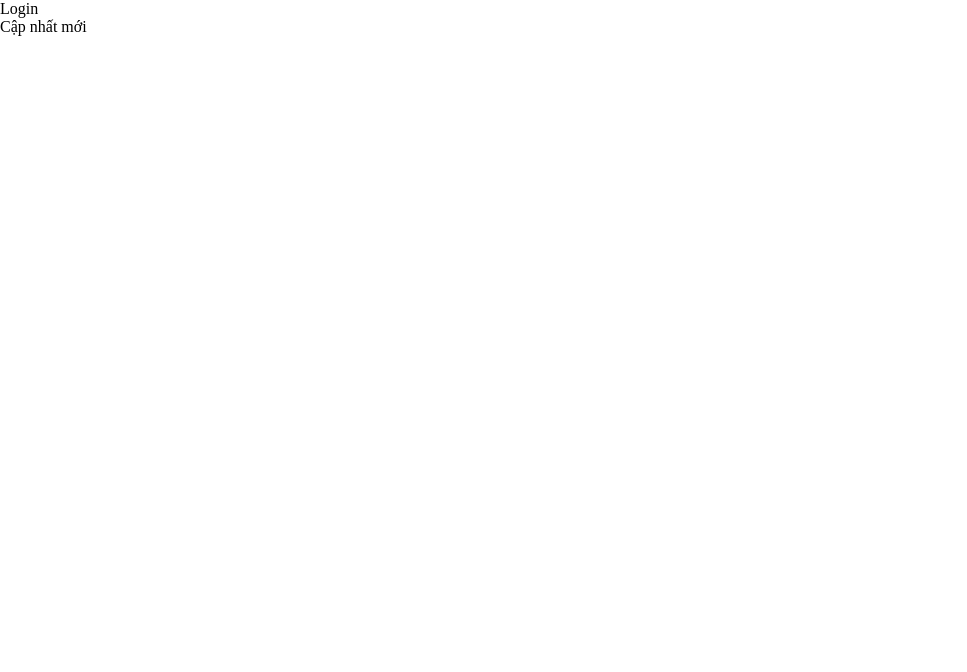
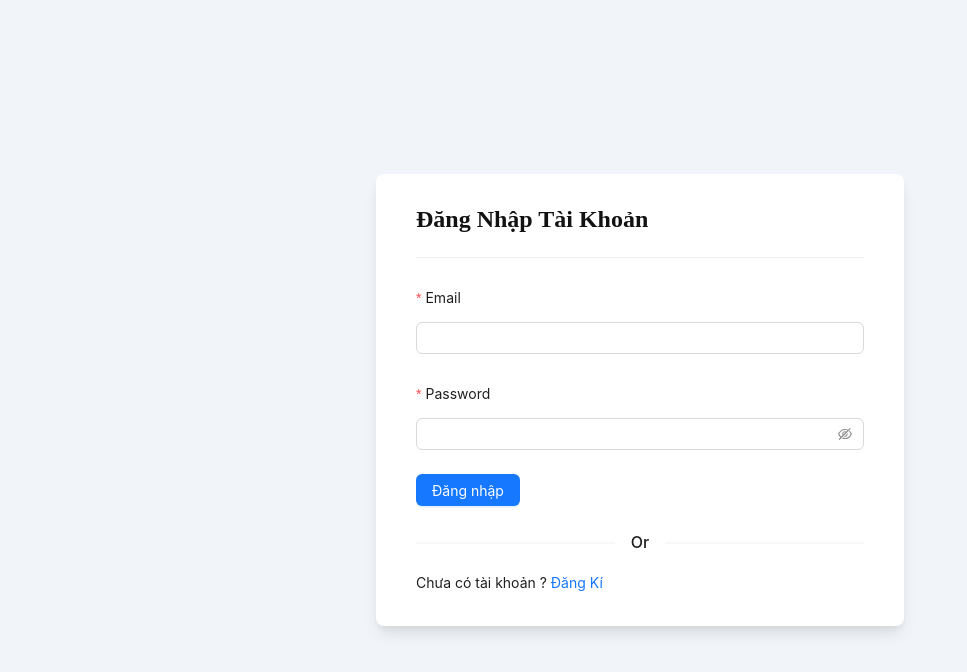
Before and after one commit to nguuyenthithuy/Book, a React (Vite) app: page /login in a window 1280 px wide. Shown: the top 672 px of the page, without its empty margins (0-967 px from the left). Built offline with nearby package versions, Linux system fonts and the light colour scheme.

Commit message:
Design Login And Chức Năng Login

```diff
--- a/src/pages/login/index.jsx
+++ b/src/pages/login/index.jsx
@@ -1,9 +1,91 @@
-const LoginPage = () => {
+import React, { useState } from "react";
+import {
+  Button,
+  Checkbox,
+  Divider,
+  Form,
+  Input,
+  message,
+  notification,
+} from "antd";
+import { callLogin } from "../../services/api";
+import { Link, useNavigate } from "react-router-dom";
+const Login = () => {
+  const [isLoading, setIsLoading] = useState(false);
+  const navigate = useNavigate();
+  const onFinish = async (values) => {
+    console.log(values);
+    const { username, password } = values;
+    const res = await callLogin(username, password);
+    console.log(res);
+    if (res && res.data) {
+      message.success("Đăng nhập thành công");
+      navigate("/");
+    } else {
+      notification.error({
+        message: "Có lỗi xảy ra",
+        description: "Thông tin tài khoản không chính xác",
+        duration: 5,
+      });
+    }
+  };
+
   return (
     <>
-      <div>Login</div>
-      <div>Cập nhất mới</div>
+      <div className="register__page">
+        <main className="main">
+          <section className="wrapper">
+            <div className="heading">
+              <h2 className="text text-large">Đăng Nhập Tài Khoản</h2>
+              <Divider />
+            </div>
+            <Form
+              name="basic"
+              labelCol={{ span: 6 }}
+              // wrapperCol={{ span: 16 }}
+              style={{ maxWidth: 600, margin: "0 auto" }}
+              onFinish={onFinish}
+              autoComplete="off"
+            >
+              <Form.Item
+                labelCol={{ span: 24 }}
+                label="Email"
+                name="username"
+                rules={[
+                  { required: true, message: "Please input your email!" },
+                ]}
+              >
+                <Input />
+              </Form.Item>
+
+              <Form.Item
+                labelCol={{ span: 24 }}
+                label="Password"
+                name="password"
+                rules={[
+                  { required: true, message: "Please input your password!" },
+                ]}
+              >
+                <Input.Password />
+              </Form.Item>
+
+              <Form.Item>
+                <Button type="primary" htmlType="submit" loading={isLoading}>
+                  Đăng nhập
+                </Button>
+              </Form.Item>
+              <Divider>Or</Divider>
+              <p className="text text-normal">
+                Chưa có tài khoản ?
+                <span>
+                  <Link to="/register"> Đăng Kí </Link>
+                </span>
+              </p>
+            </Form>
+          </section>
+        </main>
+      </div>
     </>
   );
 };
-export default LoginPage;
+export default Login;
--- a/src/services/api.js
+++ b/src/services/api.js
@@ -8,3 +8,9 @@ export const callRegister = (fullName, email, password, phone) => {
     phone,
   });
 };
+export const callLogin = (username, password) => {
+  return axios.post("/api/v1/auth/login", {
+    username,
+    password,
+  });
+};
```
Also changed, not shown: src/pages/register/index.jsx (+1 -9 lines).
